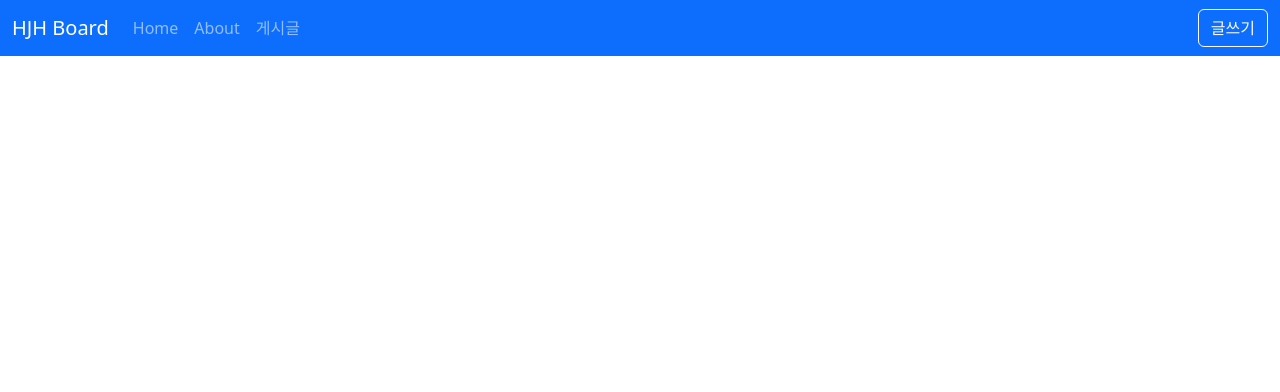
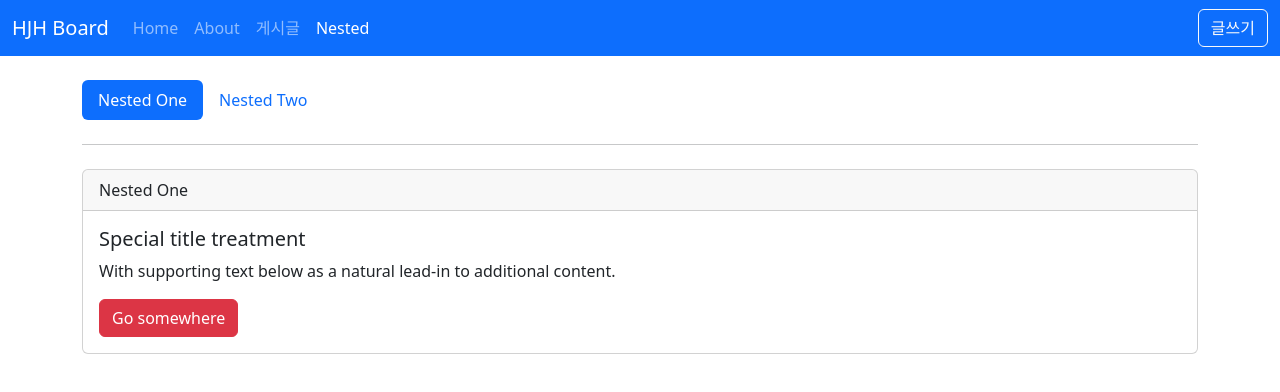
Before and after one commit to HJH1122/vuePosts, a Vue app in the folder vue-posts/: page /nested/one in a window 1280 px wide. Shown: the top 392 px of the page. Built offline with nearby package versions, Linux system fonts and the light colour scheme.

Commit message:
중첩 라우트 추가

```diff
--- a/vue-posts/src/layouts/TheHeader.vue
+++ b/vue-posts/src/layouts/TheHeader.vue
@@ -16,6 +16,9 @@
             </li>
             <li class="nav-item">
               <RouterLink class="nav-link" active-class="active" to="/posts"> 게시글</RouterLink>
+            </li>
+            <li class="nav-item">
+              <RouterLink class="nav-link" active-class="active" to="/nested"> Nested</RouterLink>
             </li>
 
           </ul>
--- a/vue-posts/src/router/index.js
+++ b/vue-posts/src/router/index.js
@@ -5,6 +5,11 @@
 import PostDetailView from "@/views/posts/PostDetailView.vue";
 import PostListView from "@/views/posts/PostListView.vue";
 import PostEditView from "@/views/posts/PostEditView.vue";
+import NotFoundView from "@/views/NotFoundView.vue";
+import NestedView from "@/views/nested/NestedView.vue";
+import NestedOneView from "@/views/nested/NestedOneView.vue";
+import NestedTwoView from "@/views/nested/NestedTwoView.vue";
+import NestedHomeView from "@/views/nested/NestedHomeView.vue";
 
 const routes = [
     {
@@ -37,6 +42,33 @@
         name: 'PostEdit',
         component: PostEditView,
     },
+    {
+        path: '/:pathMatch(.*)*',
+        name: 'NotFound',
+        component: NotFoundView,
+    },
+    {
+        path: '/nested',
+        name: 'Nested',
+        component: NestedView,
+        children: [
+            {
+                path: '',
+                name: 'NestedHome',
+                component: NestedHomeView,
+            },
+            {
+                path: 'one',
+                name: 'NestedOne',
+                component: NestedOneView,
+            },
+            {
+                path: 'two',
+                name: 'NestedTwo',
+                component: NestedTwoView,
+            },
+        ]
+    },
 
 ]
 
--- /dev/null
+++ b/vue-posts/src/views/NotFoundView.vue
@@ -0,0 +1,20 @@
+<template>
+    <div class="text-center py-5">
+        <h1>Ops!</h1>
+        <h1>404 Not Found</h1>
+        <div class="text-muted">요청한 페이지를 찾을 수 없습니다.</div>
+        <div class="mt-4">
+            <RouterLink to="/">
+                <button class="btn btn-primary">HOME</button>
+            </RouterLink>
+        </div>
+    </div>
+</template>
+
+<script setup>
+
+</script>
+
+<style lang="scss" scoped>
+
+</style>
--- /dev/null
+++ b/vue-posts/src/views/nested/NestedHomeView.vue
@@ -0,0 +1,18 @@
+<template>
+    <div class="card">
+        <div class="card-header">
+            Nested Home
+        </div>
+        <div class="card-body">
+           <h1>Home</h1>
+        </div>
+    </div>
+</template>
+
+<script setup>
+
+</script>
+
+<style lang="scss" scoped>
+
+</style>
--- /dev/null
+++ b/vue-posts/src/views/nested/NestedOneView.vue
@@ -0,0 +1,20 @@
+<template>
+    <div class="card">
+        <div class="card-header">
+            Nested One
+        </div>
+        <div class="card-body">
+            <h5 class="card-title">Special title treatment</h5>
+            <p class="card-text">With supporting text below as a natural lead-in to additional content.</p>
+            <a href="#" class="btn btn-danger">Go somewhere</a>
+        </div>
+    </div>
+</template>
+
+<script setup>
+
+</script>
+
+<style lang="scss" scoped>
+
+</style>
--- /dev/null
+++ b/vue-posts/src/views/nested/NestedTwoView.vue
@@ -0,0 +1,20 @@
+<template>
+    <div class="card">
+        <div class="card-header">
+            Nested Two
+        </div>
+        <div class="card-body">
+            <h5 class="card-title">Special title treatment</h5>
+            <p class="card-text">With supporting text below as a natural lead-in to additional content.</p>
+            <a href="#" class="btn btn-warning">Go somewhere</a>
+        </div>
+    </div>
+</template>
+
+<script setup>
+
+</script>
+
+<style lang="scss" scoped>
+
+</style>
--- /dev/null
+++ b/vue-posts/src/views/nested/NestedView.vue
@@ -0,0 +1,30 @@
+<template>
+    <div>
+        <ul class="nav nav-pills">
+            <li class="nav-item">
+                <RouterLink class="nav-link" active-class="active" to="/nested/one">
+                    Nested One
+                </RouterLink>
+            </li>
+            <li class="nav-item">
+                <RouterLink class="nav-link" active-class="active" to="/nested/two">
+                    Nested Two
+                </RouterLink>
+            </li>
+
+        </ul>
+        <hr class="my-4">
+        <RouterView></RouterView>
+
+    </div>
+</template>
+
+<script setup>
+import { RouterView } from 'vue-router';
+
+
+</script>
+
+<style lang="scss" scoped>
+
+</style>
```
